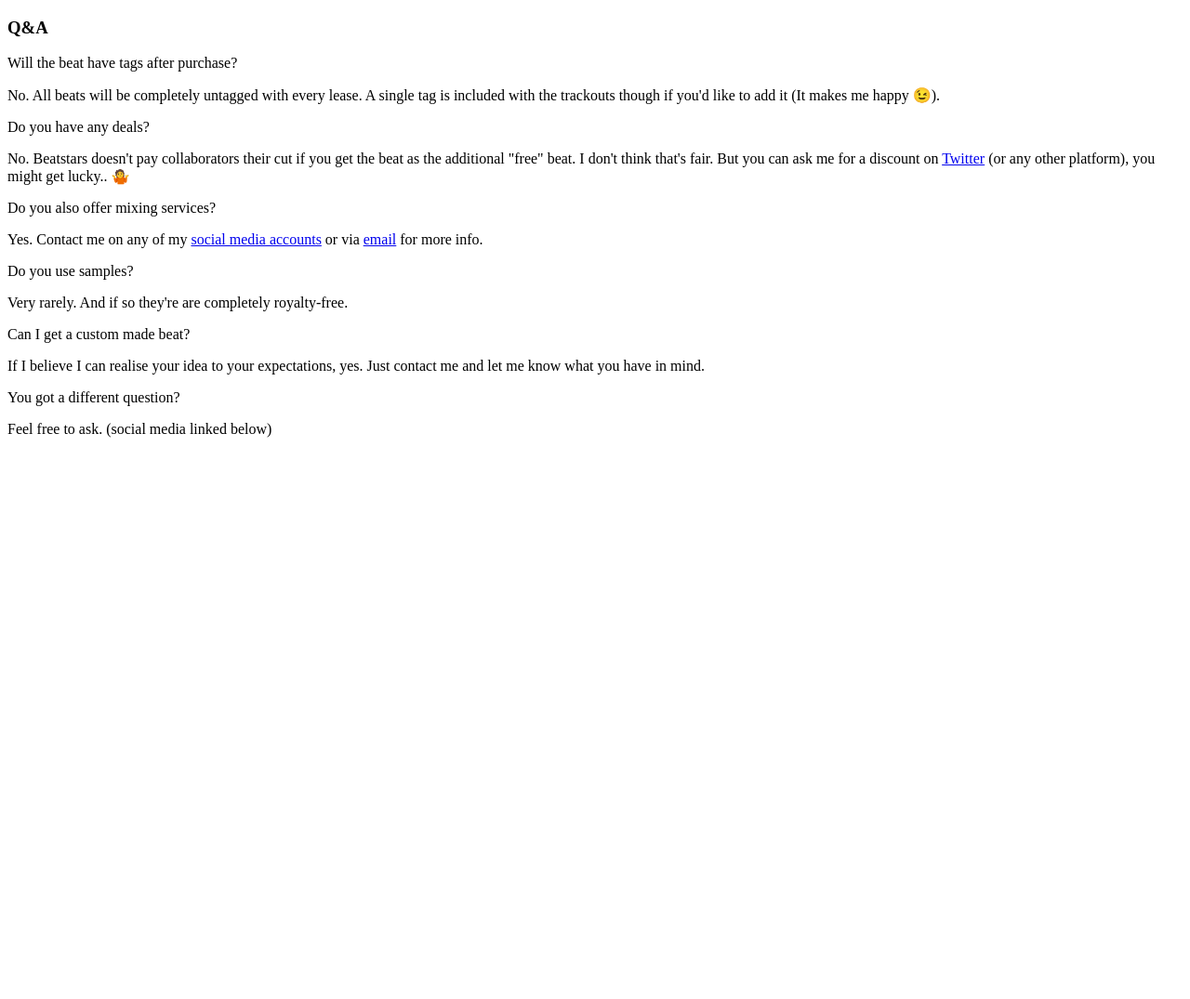
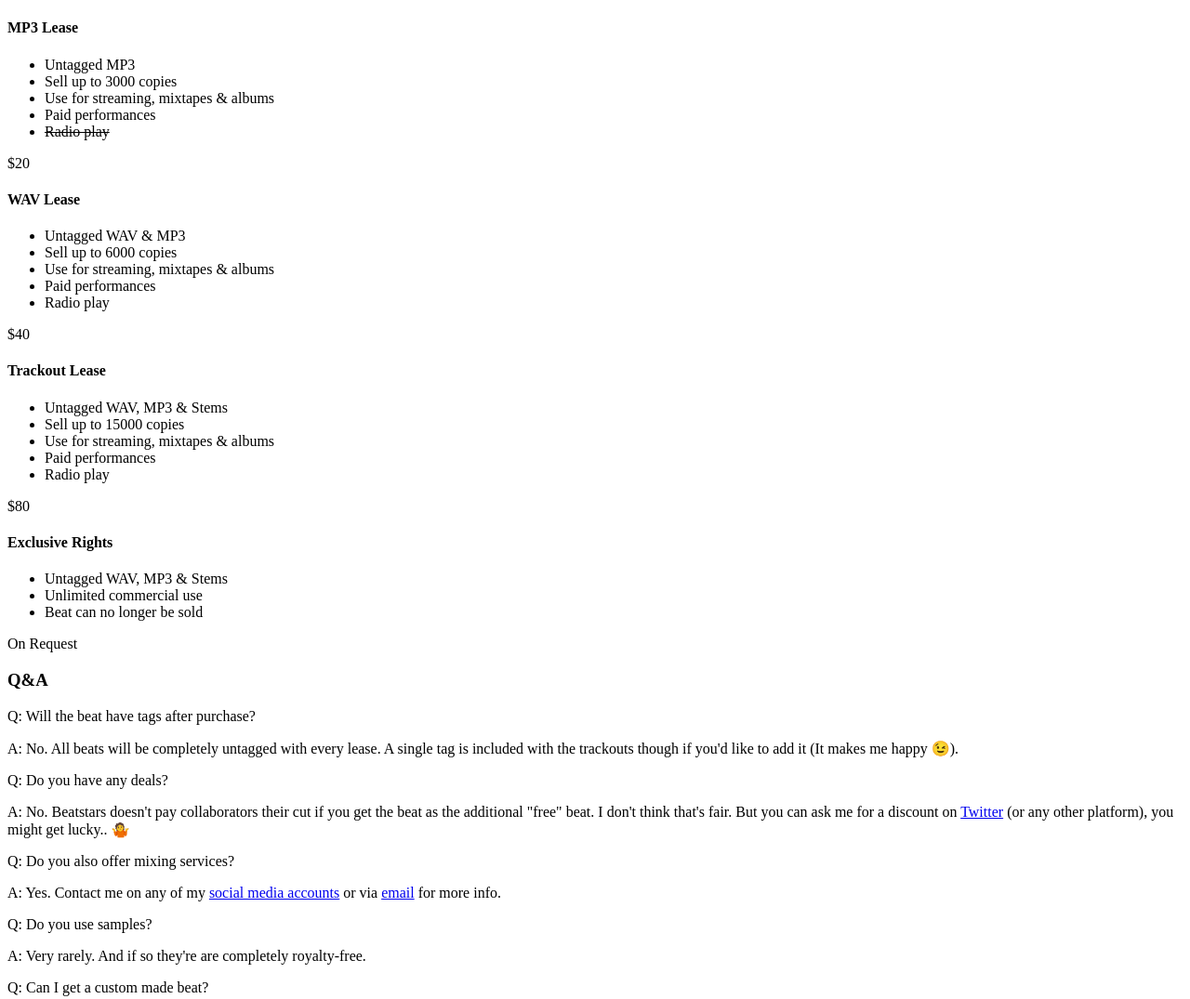
Before and after one commit to josuak/beats, a plain HTML site: page index.html in a window 1280 px wide. Shown: the top 1075 px of the page at 93% size. Before the commit the page ends 800 px from the top, so only its background shows below. Drawn offline with Linux system fonts and the light colour scheme.

Commit message:
Added text to about section
- Added text to about section
- Added one more question to QnA
- Small adjustments to Licensing

```diff
--- a/index.html
+++ b/index.html
@@ -13,30 +13,83 @@
       <section id="store">
       </section>
       <section id="licenses">
+        <div id="mp3">
+          <h4>MP3 Lease</h4>
+          <ul>
+            <li>Untagged MP3</li>
+            <li>Sell up to 3000 copies</li>
+            <li>Use for streaming, mixtapes &amp; albums</li>
+            <li>Paid performances</li>
+            <li><del>Radio play</del></li>
+          </ul>
+          <div class="price">$20</div>
+        </div>
+        <div id="wav">
+          <h4>WAV Lease</h4>
+          <ul>
+            <li>Untagged WAV &amp; MP3</li>
+            <li>Sell up to 6000 copies</li>
+            <li>Use for streaming, mixtapes &amp; albums</li>
+            <li>Paid performances</li>
+            <li>Radio play</li>
+          </ul>
+          <div class="price">$40</div>
+        </div>
+        <div id="trackout">
+          <h4>Trackout Lease</h4>
+          <ul>
+            <li>Untagged WAV, MP3 &amp; Stems</li>
+            <li>Sell up to 15000 copies</li>
+            <li>Use for streaming, mixtapes &amp; albums</li>
+            <li>Paid performances</li>
+            <li>Radio play</li>
+          </ul>
+          <div class="price">$80</div>
+        </div>
+        <div id="exclusive">
+          <h4>Exclusive Rights</h4>
+          <ul>
+            <li>Untagged WAV, MP3 &amp; Stems</li>
+            <li>Unlimited commercial use</li>
+            <li>Beat can no longer be sold</li>
+          </ul>
+          <div class="price">On Request</div>
+        </div>
       </section>
       <section id="QnA">
         <h3>Q&amp;A</h3>
 
-        <p class="question">Will the beat have tags after purchase?</p>
-        <p class="answer">No. All beats will be completely untagged with every lease. A single tag is included with the trackouts though if you'd like to add it (It makes me happy &#x1F609;).</p>
+        <p class="question">Q: Will the beat have tags after purchase?</p>
+        <p class="answer">A: No. All beats will be completely untagged with every lease. A single tag is included with the trackouts though if you'd like to add it (It makes me happy &#x1F609;).</p>
 
-        <p class="question">Do you have any deals?</p>
-        <p class="answer">No. Beatstars doesn't pay collaborators their cut if you get the beat as the additional "free" beat. I don't think that's fair. But you can ask me for a discount on <a href="https://twitter.com/prodbyjozu">Twitter</a> (or any other platform), you might get lucky.. &#x1F937;</p>
+        <p class="question">Q: Do you have any deals?</p>
+        <p class="answer">A: No. Beatstars doesn't pay collaborators their cut if you get the beat as the additional "free" beat. I don't think that's fair. But you can ask me for a discount on <a href="https://twitter.com/prodbyjozu">Twitter</a> (or any other platform), you might get lucky.. &#x1F937;</p>
 
-        <p class="question">Do you also offer mixing services?</p>
-        <p class="aswer">Yes. Contact me on any of my <a href="#social">social media accounts</a> or via <a href="#contact">email</a> for more info.</p>
+        <p class="question">Q: Do you also offer mixing services?</p>
+        <p class="aswer">A: Yes. Contact me on any of my <a href="#social">social media accounts</a> or via <a href="#contact">email</a> for more info.</p>
 
-        <p class="question">Do you use samples?</p>
-        <p class="answer">Very rarely. And if so they're are completely royalty-free.</p>
+        <p class="question">Q: Do you use samples?</p>
+        <p class="answer">A: Very rarely. And if so they're are completely royalty-free.</p>
 
-        <p class="question">Can I get a custom made beat?</p>
-        <p class="answer">If I believe I can realise your idea to your expectations, yes. Just contact me and let me know what you have in mind.</p>
+        <p class="question">Q: Can I get a custom made beat?</p>
+        <p class="answer">A: If I believe I can realise your idea to your expectations, yes. Just contact me and let me know what you have in mind.</p>
 
-        <p class="question">You got a different question?</p>
-        <p class="answer">Feel free to ask. (social media linked below)</p>
+        <p class="question">Q: You got a different question?</p>
+        <p class="answer">A: Feel free to ask. (social media linked below)</p>
+
+        <p class="question">Q: Can you check out my music?</p>
+        <p class="answer">A: Of course! Feel free to shoot me a link of your stuff anytime. I will do my best to check you out asap.</p>
 
       </section>
       <section id="about">
+        <div id="about-container">
+          <h3>Learn more about me..</h3>
+          <p>I believe there are alot of great artist out there who want to express themselves and inspire others to get up and get it. It is my mission to enable them to do just that, by providing the best beats I can make to compliment what they have to say and also by showing them love and support. Maybe you are one of them, if so don't hesitate to contact me. Every rapper got different expecations and needs I try to do my best to provide exactly what <b>you</b> need.
+          </p>
+
+          <p>I like to work and I don't like to make excuses. In the end I also want to inspire others to see that there's more to live than a 9 to 5. The opportunities are there, you just gotta make it happen. I believe in <b>you</b>!
+          </p>
+        </div>
       </section>
       <section id="social">
       </section>
```
